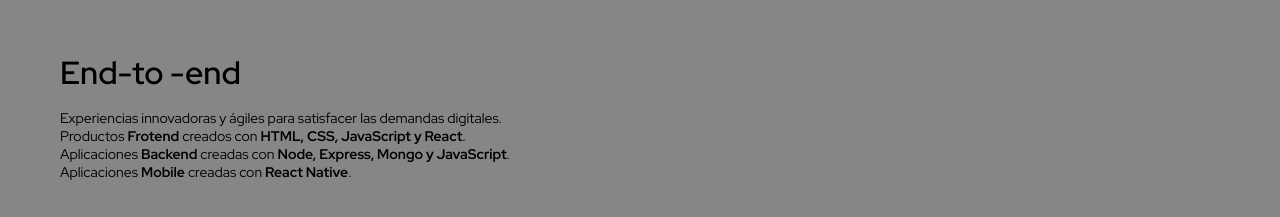
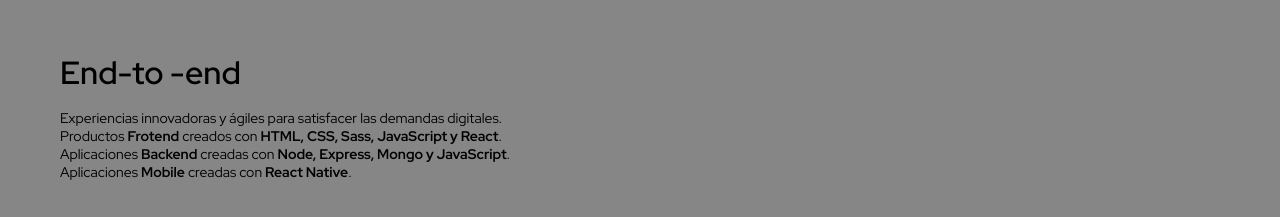
Before and after one commit to AgustinBraco/portfolio, a React (Vite) app: page / in a window 1280 px wide. Shown: the part 840-1057 px from the top of the page. Built offline with nearby package versions, Linux system fonts and the light colour scheme.

Commit message:
[Dev] - Readme updated

```diff
--- a/src/components/Info/Info.jsx
+++ b/src/components/Info/Info.jsx
@@ -6,7 +6,7 @@
 				Experiencias innovadoras y ágiles para satisfacer las demandas digitales.
 			</p>
 			<p className='InfoText'>
-				Productos <b>Frotend</b> creados con <b>HTML, CSS, JavaScript y React</b>.
+				Productos <b>Frotend</b> creados con <b>HTML, CSS, Sass, JavaScript y React</b>.
 			</p>
 			<p className='InfoText'>
 				Aplicaciones <b>Backend</b> creadas con <b>Node, Express, Mongo y JavaScript</b>.
```
Also changed, not shown: src/styles/base/_global.scss (line endings or trailing spaces), 1 other file (tests, documents, lock files or other folders).
